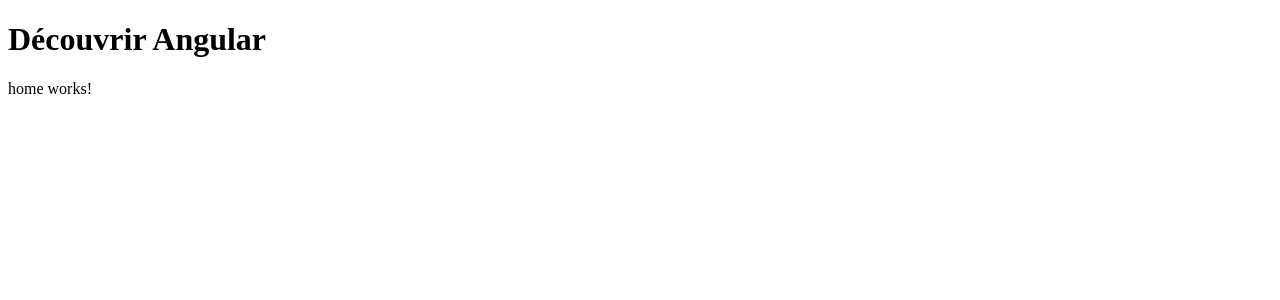
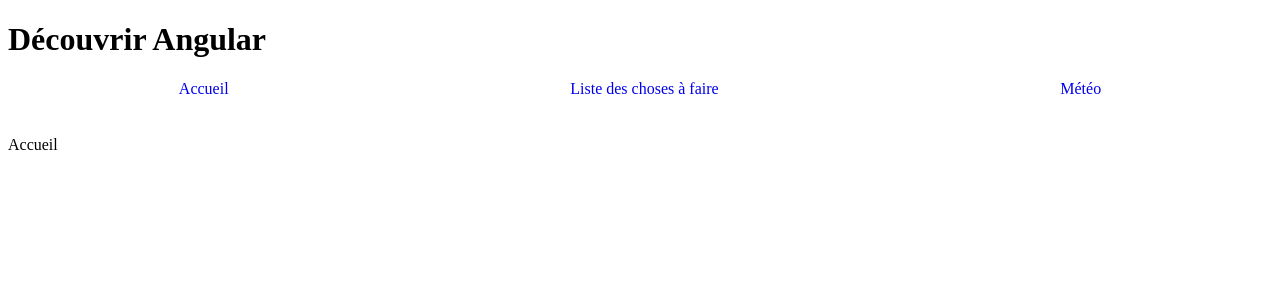
Before and after one commit to CodexMathematica/AngularProjetCours, an Angular app: page / in a window 1280 px wide. Shown: the top 300 px of the page. Built offline with nearby package versions, Linux system fonts and the light colour scheme.

Commit message:
navbar added

```diff
--- a/src/app/app.component.css
+++ b/src/app/app.component.css
@@ -0,0 +1,15 @@
+nav {
+    height: 5vh;
+    width: 100%;
+    display: flex;
+    flex-direction: row;
+    justify-content: space-around;
+}
+
+nav a{
+    text-decoration: none;
+}
+nav a:hover{
+    transform: scale(1.1) rotate(12deg);
+    color: darkred;
+}
--- a/src/app/app.component.html
+++ b/src/app/app.component.html
@@ -1,2 +1,9 @@
 <h1>Découvrir Angular</h1>
+
+<nav>
+  <a routerLink="/">Accueil</a>
+  <a routerLink="/todo">Liste des choses à faire</a>
+  <a routerLink="/weather">Météo</a>
+</nav>
+
 <router-outlet></router-outlet>
--- a/src/app/home/home.component.html
+++ b/src/app/home/home.component.html
@@ -1 +1 @@
-<p>home works!</p>
+<p>Accueil</p>
--- a/src/app/todo/todo.component.html
+++ b/src/app/todo/todo.component.html
@@ -1 +1 @@
-<p>todo works!</p>
+<p>Liste des choses à faire</p>
--- a/src/app/weather/weather.component.html
+++ b/src/app/weather/weather.component.html
@@ -1 +1 @@
-<p>weather works!</p>
+<p>Météo</p>
```
